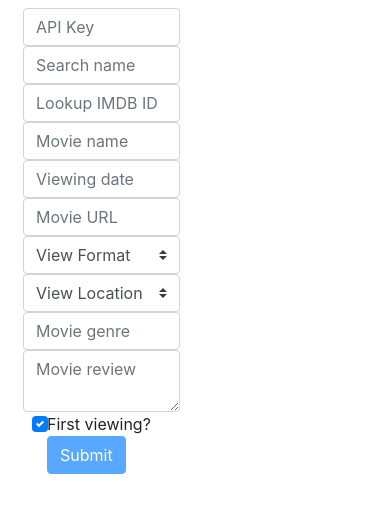
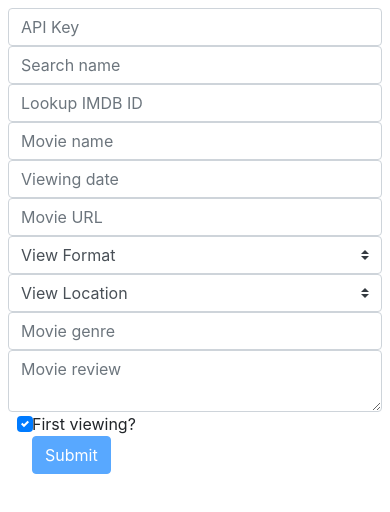
Before and after one commit to grahams/moviething, a website: page client/index.html in a window 390 px wide. Drawn offline with nearby package versions, Linux system fonts and the light colour scheme.

Commit message:
Refactor form layout in index.html for improved user experience
- Update the structure of forms in client/index.html to enhance layout and accessibility.
- Consolidate form elements and adjust container classes for better styling and responsiveness.
- Ensure consistent use of Bootstrap classes for a more uniform appearance.

```diff
--- a/client/index.html
+++ b/client/index.html
@@ -19,8 +19,7 @@
             <p class="browserupgrade">You are using an <strong>outdated</strong> browser. Please <a href="https://browsehappy.com/">upgrade your browser</a> to improve your experience and security.</p>
         <![endif]-->
 
-        <div class="d-flex p-2">
-            <div class="col-sm">
+        <div class="container p-2">
             <form>
                 <div>
                     <input id="apiKey" type="password" class="form-control" placeholder="API Key">
@@ -95,11 +94,8 @@
                     </div>
                 </div>
             </form>
-            </div>
 
-            <div class="col-sm">
-                <div class="d-flex p-2">
-                    <div class="w-100">
+            <div class="mt-4">
                 <h4 id="viewingsHeader" class="mb-3" style="display: none;">Previous viewings of <span id="viewingsMovieTitle"></span></h4>
                 <table class="table table-sm" id="viewingsTable">
                     <thead>
@@ -115,9 +111,6 @@
                 </table>
             </div>
         </div>
-            </div>
-        </div>
-
 
         <script src="js/vendor/modernizr-3.5.0.min.js"></script>
         <script src="https://code.jquery.com/jquery-3.2.1.min.js" integrity="sha256-hwg4gsxgFZhOsEEamdOYGBf13FyQuiTwlAQgxVSNgt4=" crossorigin="anonymous"></script>
```
Lines whose indentation alone changed are shown as unchanged.
